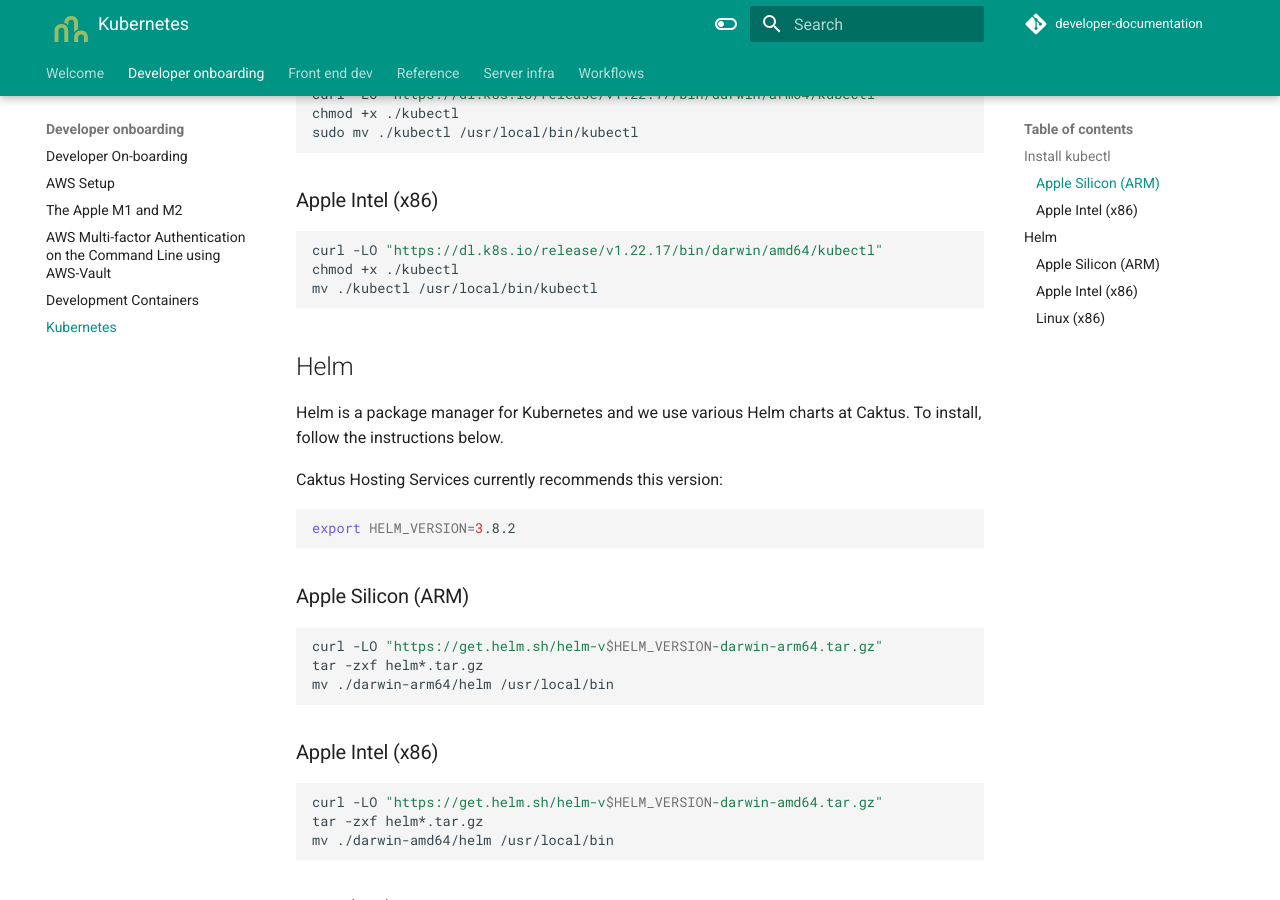
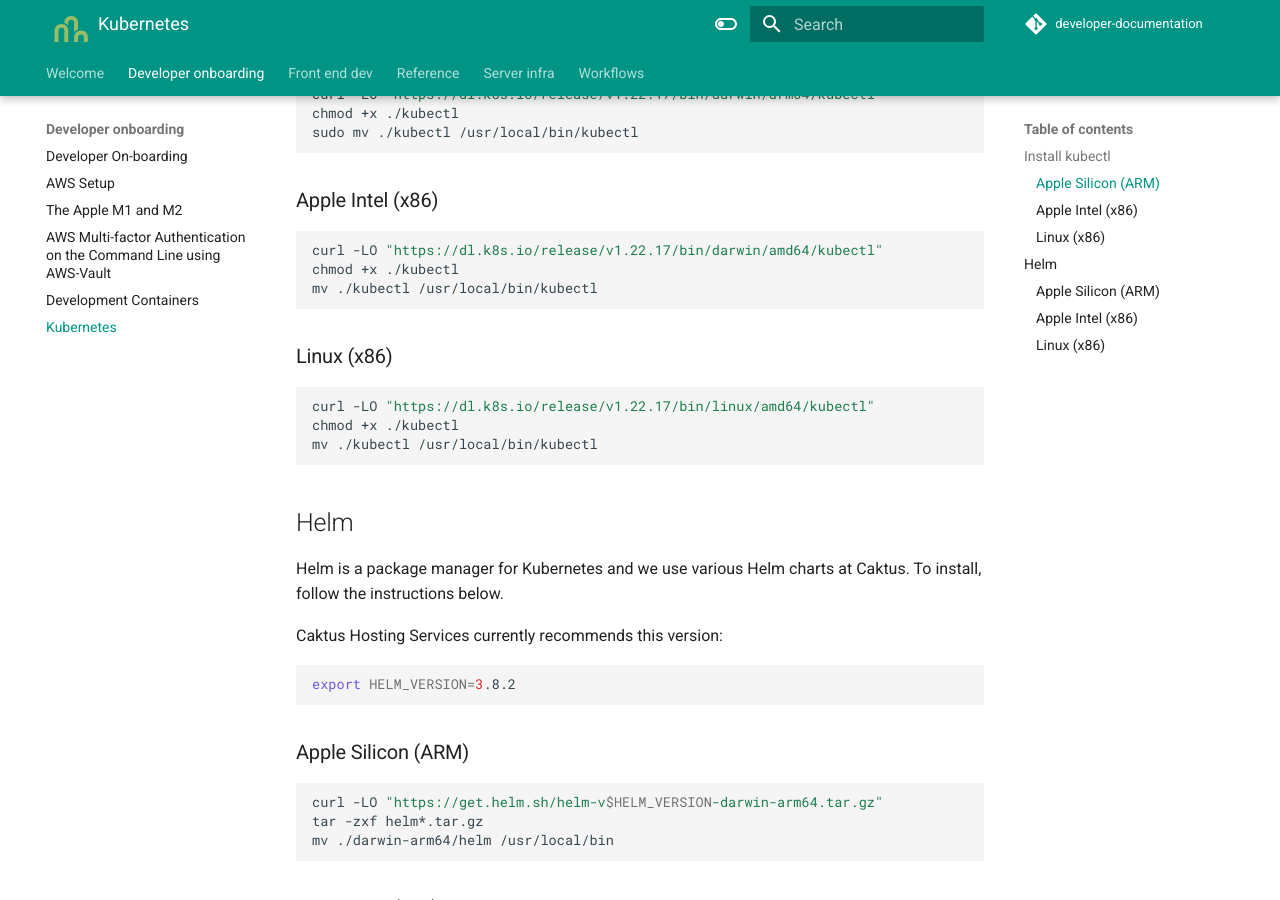
Before and after one commit to caktus/guidebook, an MkDocs documentation site: the page built from docs/developer-onboarding/kubernetes.md, in a window 1280 px wide and 900 px high, scrolled down 466 px. Built offline with MkDocs 1.6.1 and Material for MkDocs 9.7.7, drawn with Linux system fonts in a browser that asks for light colours; comment, search, counter and statistics services are not loaded.

Commit message:
add linux x86

````diff
--- a/docs/developer-onboarding/kubernetes.md
+++ b/docs/developer-onboarding/kubernetes.md
@@ -28,6 +28,13 @@
 mv ./kubectl /usr/local/bin/kubectl
 ```
 
+### Linux (x86)
+
+```shell
+curl -LO "https://dl.k8s.io/release/v1.22.17/bin/linux/amd64/kubectl"
+chmod +x ./kubectl
+mv ./kubectl /usr/local/bin/kubectl
+```
 
 ## Helm
 
````
